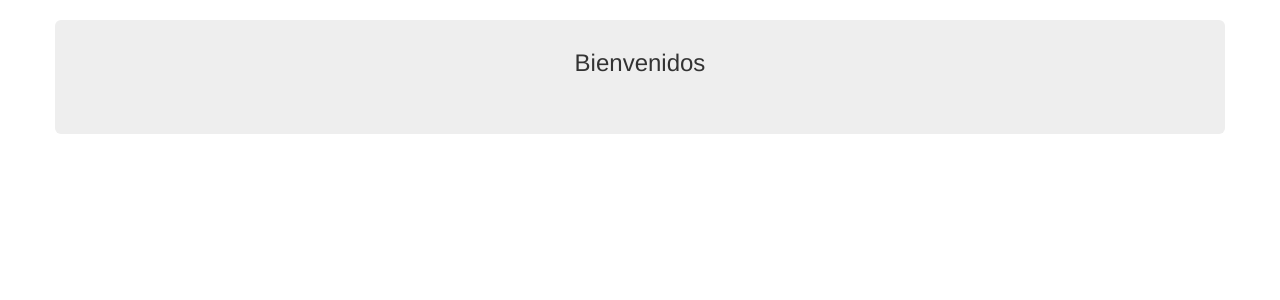
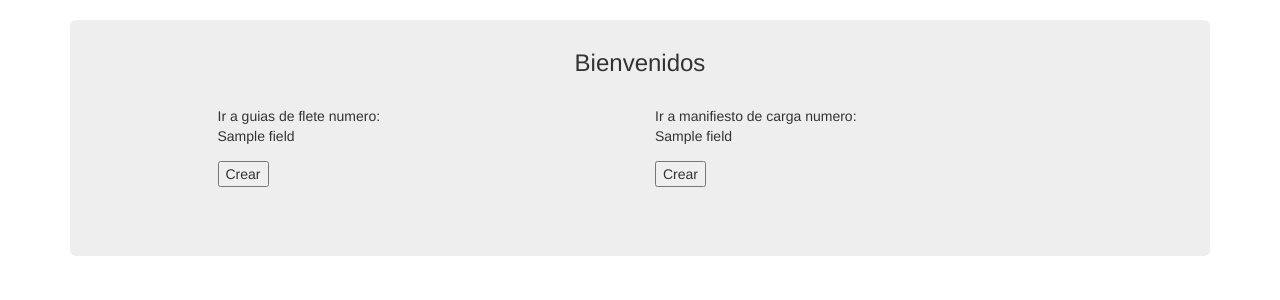
Before and after one commit to rgamboar/L-S, a Django app: template templates/intranet/home.html in a window 1280 px wide. Shown: the part 52-352 px from the top of the page. Run offline with Django 3.2, Linux system fonts and the light colour scheme; the template is opened without the code that fills it: most values are stand-ins (such as "Sample title", 1, 10 or a date in 2020); some libraries are stand-ins or nearby versions.

Commit message:
Agregar busqueda en inicio y modificaciones impresion termica

```diff
--- a/login/forms.py
+++ b/login/forms.py
@@ -168,3 +168,7 @@ class SearchCustomerForm(forms.Form):
 	rut = forms.CharField(label='Rut',max_length=150, required=False)
 	repEmail = forms.CharField(label='Email',max_length=150, required=False)
 	phone = forms.CharField(label='Telefono',max_length=150, required=False)
+
+
+class SearchIdForm(forms.Form):
+	entity_id = forms.IntegerField(label='ID', required=True)
--- a/login/urls.py
+++ b/login/urls.py
@@ -3,7 +3,10 @@ from django.conf.urls import url
 from . import views
 
 urlpatterns = [
-    url(r'^$', views.freightIndex, name='home'),
+    url(r'^$', views.home, name='home'),
+    url(r'^buscar/guia/$', views.home, {'entity': 'package'}, name='homePackage'),
+    url(r'^buscar/manifiesto/$', views.home, {'entity': 'freight'}, name='homeFreight'),
+
 
     url(r'^password/$',  views.changePassword, name='changePassword'),
     url(r'^guia/$',  views.help, name='help'),
--- a/static/css/print80.css
+++ b/static/css/print80.css
@@ -1,6 +1,6 @@
 #print{
   width:80mm;
-  visibility: visible;
+  visibility: hidden;
 }
 
 .line{
--- a/templates/intranet/home.html
+++ b/templates/intranet/home.html
@@ -3,9 +3,63 @@
 {% block content %}
 
 <div class="container">
-    <div class="row">
         <div class="jumbotron">
-            <h3 class="text-center"> Bienvenidos </h3>
+        <div class="row">
+        <h3 class="text-center"> Bienvenidos </h3>
+        </div>
+        <div class="row" style="margin-top: 20px;">
+            <div class="col-sm-1">
+            </div>
+            <div class="col-sm-5">
+
+            Ir a guias de flete numero:
+
+            <form action="{% url 'homePackage'%}" method="post">
+                    {% csrf_token %}
+                    {% for field in formPackage %}
+                        <div class="form-group">
+                             {{ field }}
+                            {% for err in field.errors %}
+                                <span class="error_message">{{ err }}</span>
+                            {% endfor %}
+                        </div>
+                    {% endfor %}
+                    <input type="submit" value="Crear" />
+
+                </form>
+
+            </div>
+            <div class="col-sm-5">
+
+            Ir a manifiesto de carga numero:
+
+            <form action="{% url 'homeFreight'%}" method="post">
+                    {% csrf_token %}
+                    {% for field in formFreight %}
+                        <div class="form-group">
+                            {{ field }}
+                            {% for err in field.errors %}
+                                <span class="error_message">{{ err }}</span>
+                            {% endfor %}
+                        </div>
+                    {% endfor %}
+                    <input type="submit" value="Crear" />
+
+                </form>
+
+            </div>
+            <div class="col-sm-1">
+            </div>
+        </div>
+        <div class="row">
+        <div class="col-sm-12" style="margin-top: 20px;">
+            {% if fail %}
+            	<div class="alert alert-danger">
+                      <strong>No es un numero correcto</strong>
+                </div>
+            {% endif %}
+            </div>
+        </div>
         </div>
     </div>
 </div>
```
Also changed, not shown: login/views.py (+29 -2 lines).
